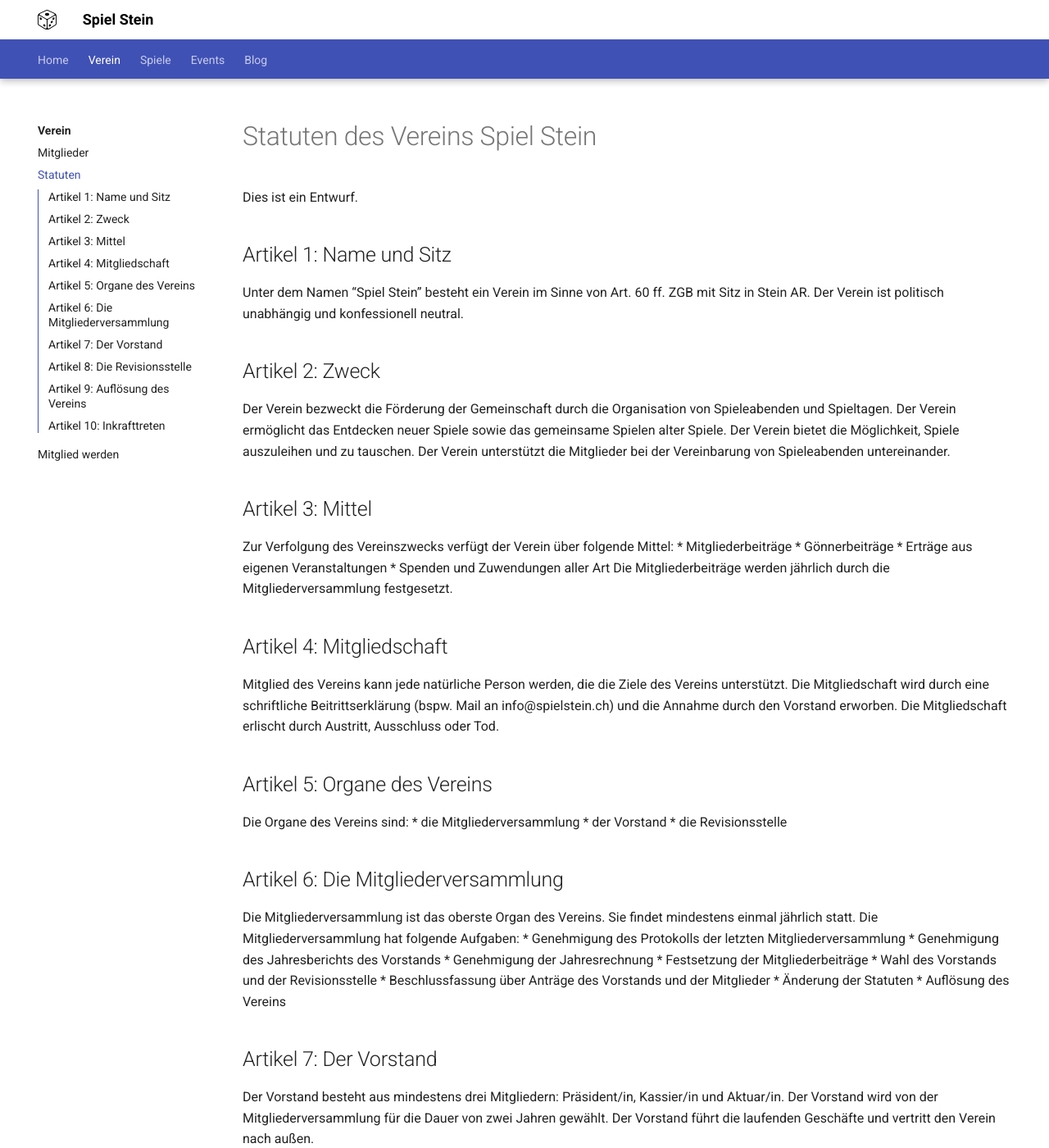
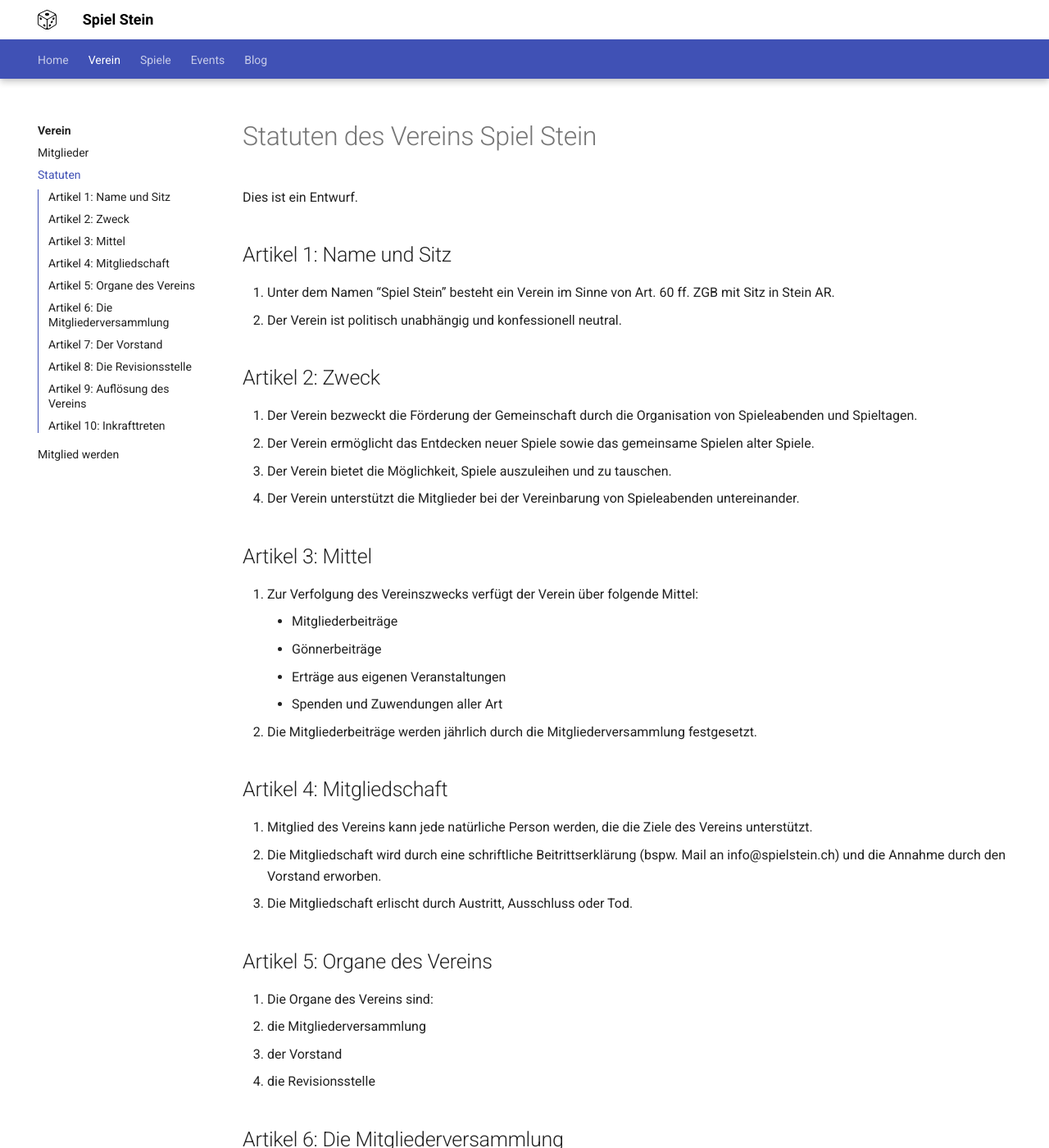
Before and after one commit to spielsteinar/spielstein.ch, an MkDocs documentation site: the page built from docs/club/statuten.md, in a window 1280 px wide and 1400 px high. Shown: the whole window at 82% size. Built offline with MkDocs 1.6.1 and Material for MkDocs 9.7.7, drawn with Linux system fonts in a browser that asks for light colours; some of the changed lines change nothing that is shown; some of the changed text lies outside the part shown.

```diff
--- a/docs/club/statuten.md
+++ b/docs/club/statuten.md
@@ -4,67 +4,68 @@
 
 ## Artikel 1: Name und Sitz
 
-Unter dem Namen “Spiel Stein” besteht ein Verein im Sinne von Art. 60 ff. ZGB mit Sitz in Stein AR.
-Der Verein ist politisch unabhängig und konfessionell neutral.
+1. Unter dem Namen “Spiel Stein” besteht ein Verein im Sinne von Art. 60 ff. ZGB mit Sitz in Stein AR.
+2. Der Verein ist politisch unabhängig und konfessionell neutral.
+
 ## Artikel 2: Zweck
 
-Der Verein bezweckt die Förderung der Gemeinschaft durch die Organisation von Spieleabenden und Spieltagen.
-Der Verein ermöglicht das Entdecken neuer Spiele sowie das gemeinsame Spielen alter Spiele.
-Der Verein bietet die Möglichkeit, Spiele auszuleihen und zu tauschen.
-Der Verein unterstützt die Mitglieder bei der Vereinbarung von Spieleabenden untereinander.
+1. Der Verein bezweckt die Förderung der Gemeinschaft durch die Organisation von Spieleabenden und Spieltagen.
+2. Der Verein ermöglicht das Entdecken neuer Spiele sowie das gemeinsame Spielen alter Spiele.
+3. Der Verein bietet die Möglichkeit, Spiele auszuleihen und zu tauschen.
+4. Der Verein unterstützt die Mitglieder bei der Vereinbarung von Spieleabenden untereinander.
 
 ## Artikel 3: Mittel
 
-Zur Verfolgung des Vereinszwecks verfügt der Verein über folgende Mittel:
-* Mitgliederbeiträge
-* Gönnerbeiträge
-* Erträge aus eigenen Veranstaltungen
-* Spenden und Zuwendungen aller Art
-Die Mitgliederbeiträge werden jährlich durch die Mitgliederversammlung festgesetzt.
+1. Zur Verfolgung des Vereinszwecks verfügt der Verein über folgende Mittel:
+    * Mitgliederbeiträge
+    * Gönnerbeiträge
+    * Erträge aus eigenen Veranstaltungen
+    * Spenden und Zuwendungen aller Art
+2. Die Mitgliederbeiträge werden jährlich durch die Mitgliederversammlung festgesetzt.
 
 ## Artikel 4: Mitgliedschaft
 
-Mitglied des Vereins kann jede natürliche Person werden, die die Ziele des Vereins unterstützt.
-Die Mitgliedschaft wird durch eine schriftliche Beitrittserklärung (bspw. Mail an info@spielstein.ch) und die Annahme durch den Vorstand erworben.
-Die Mitgliedschaft erlischt durch Austritt, Ausschluss oder Tod.
+1. Mitglied des Vereins kann jede natürliche Person werden, die die Ziele des Vereins unterstützt.
+2. Die Mitgliedschaft wird durch eine schriftliche Beitrittserklärung (bspw. Mail an info@spielstein.ch) und die Annahme durch den Vorstand erworben.
+3. Die Mitgliedschaft erlischt durch Austritt, Ausschluss oder Tod.
 
 ## Artikel 5: Organe des Vereins
 
-Die Organe des Vereins sind:
+1. Die Organe des Vereins sind:
 * die Mitgliederversammlung
 * der Vorstand
 * die Revisionsstelle
 
 ## Artikel 6: Die Mitgliederversammlung
 
-Die Mitgliederversammlung ist das oberste Organ des Vereins.
-Sie findet mindestens einmal jährlich statt.
-Die Mitgliederversammlung hat folgende Aufgaben:
-* Genehmigung des Protokolls der letzten Mitgliederversammlung
-* Genehmigung des Jahresberichts des Vorstands
-* Genehmigung der Jahresrechnung
-* Festsetzung der Mitgliederbeiträge
-* Wahl des Vorstands und der Revisionsstelle
-* Beschlussfassung über Anträge des Vorstands und der Mitglieder
-* Änderung der Statuten
-* Auflösung des Vereins
+1. Die Mitgliederversammlung ist das oberste Organ des Vereins.
+2. Sie findet mindestens einmal jährlich statt.
+3. Die Mitgliederversammlung hat folgende Aufgaben:
+    * Genehmigung des Protokolls der letzten Mitgliederversammlung
+    * Genehmigung des Jahresberichts des Vorstands
+    * Genehmigung der Jahresrechnung
+    * Festsetzung der Mitgliederbeiträge
+    * Wahl des Vorstands und der Revisionsstelle
+    * Beschlussfassung über Anträge des Vorstands und der Mitglieder
+    * Änderung der Statuten
+    * Auflösung des Vereins
 
 ## Artikel 7: Der Vorstand
 
-Der Vorstand besteht aus mindestens drei Mitgliedern: Präsident/in, Kassier/in und Aktuar/in.
-Der Vorstand wird von der Mitgliederversammlung für die Dauer von zwei Jahren gewählt.
-Der Vorstand führt die laufenden Geschäfte und vertritt den Verein nach außen.
+1. Der Vorstand besteht aus mindestens drei Mitgliedern: Präsident/in, Kassier/in und Aktuar/in.
+2. Der Vorstand wird von der Mitgliederversammlung für die Dauer von zwei Jahren gewählt.
+3. Der Vorstand führt die laufenden Geschäfte und vertritt den Verein nach außen.
 
 ## Artikel 8: Die Revisionsstelle
 
-Die Revisionsstelle prüft die Jahresrechnung und erstattet der Mitgliederversammlung Bericht.
-Die Revisionsstelle besteht aus zwei Revisoren, die nicht dem Vorstand angehören dürfen.
+1. Die Revisionsstelle prüft die Jahresrechnung und erstattet der Mitgliederversammlung Bericht.
+2. Die Revisionsstelle besteht aus zwei Revisoren, die nicht dem Vorstand angehören dürfen.
 
 ## Artikel 9: Auflösung des Vereins
 
-Die Auflösung des Vereins kann durch Beschluss der Mitgliederversammlung mit einer Zweidrittelmehrheit der anwesenden Mitglieder erfolgen.
-Bei Auflösung des Vereins fällt das Vereinsvermögen an eine gemeinnützige Organisation mit Sitz in der Schweiz, die denselben oder einen ähnlichen Zweck verfolgt.
+1. Die Auflösung des Vereins kann durch Beschluss der Mitgliederversammlung mit einer Zweidrittelmehrheit der anwesenden Mitglieder erfolgen.
+2. Bei Auflösung des Vereins fällt das Vereinsvermögen an eine gemeinnützige Organisation mit Sitz in der Schweiz, die denselben oder einen ähnlichen Zweck verfolgt.
 
 ## Artikel 10: Inkrafttreten
 
-Diese Statuten wurden an der Gründungsversammlung vom [Datum] angenommen und treten sofort in Kraft.
+1. Diese Statuten wurden an der Gründungsversammlung vom [Datum] angenommen und treten sofort in Kraft.
```
